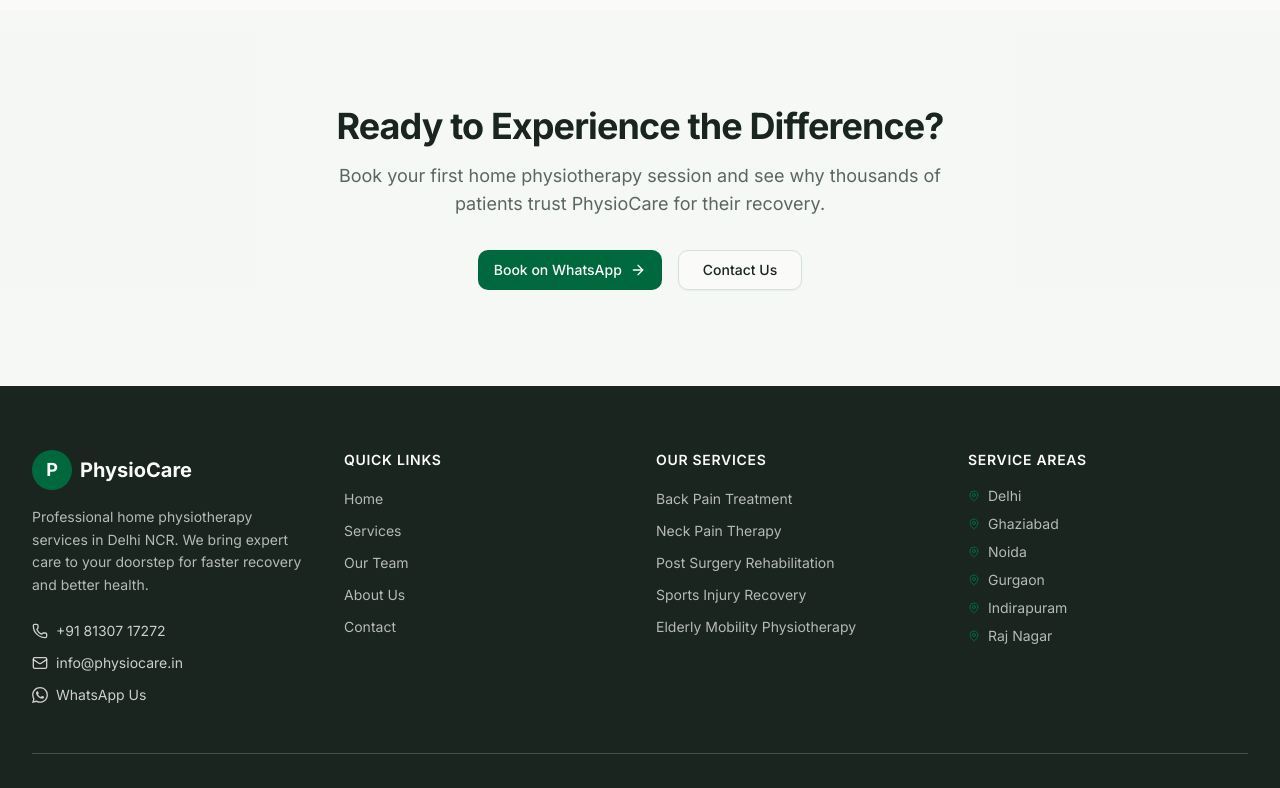
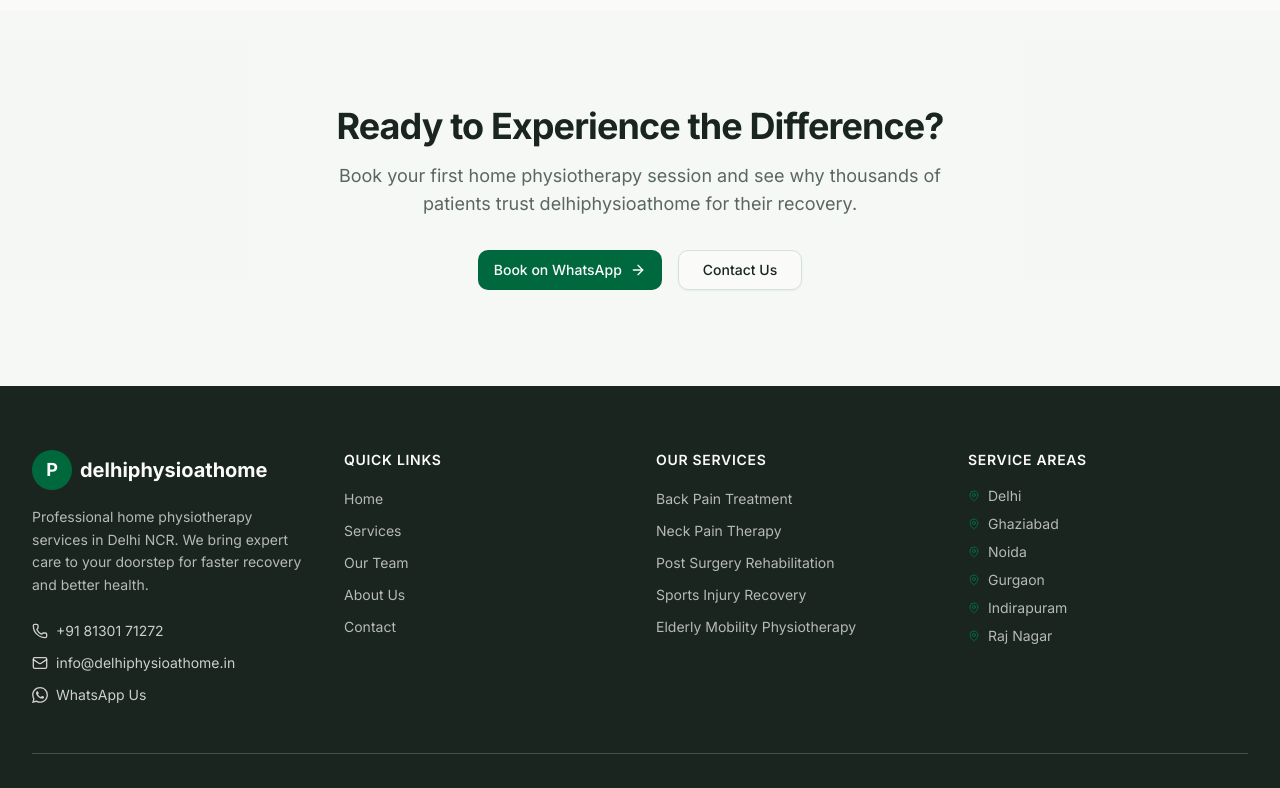
Before and after one commit to Yogesh261192/somesh-website, a Next.js app: page /about in a window 1280 px wide. Shown: the part 2000-2788 px from the top of the page. Built offline with nearby package versions, Linux system fonts and the light colour scheme.

Commit message:
changes done

```diff
--- a/app/about/page.tsx
+++ b/app/about/page.tsx
@@ -4,8 +4,8 @@ import { Card, CardContent } from "@/components/ui/card"
 import { CheckCircle, ArrowRight, Users, Target, Heart, Award } from "lucide-react"
 
 export const metadata: Metadata = {
-  title: "About Us | PhysioCare Delhi NCR",
-  description: "Learn about PhysioCare's mission to provide quality home physiotherapy services in Delhi NCR. Our certified physiotherapists bring expert care to your doorstep.",
+  title: "About Us | delhiphysioathome Delhi NCR",
+  description: "Learn about delhiphysioathome's mission to provide quality home physiotherapy services in Delhi NCR. Our certified physiotherapists bring expert care to your doorstep.",
 }
 
 const values = [
@@ -50,7 +50,7 @@ export default function AboutPage() {
               className="text-4xl font-bold tracking-tight text-foreground sm:text-5xl text-balance"
               style={{ fontFamily: 'var(--font-display)' }}
             >
-              About PhysioCare
+              About delhiphysioathome
             </h1>
             <p className="mt-6 text-lg text-muted-foreground leading-relaxed">
               We are a team of certified physiotherapists dedicated to providing quality home-based physiotherapy services across Delhi NCR. Our mission is to help patients recover comfortably without the hassle of traveling to clinics.
@@ -71,7 +71,7 @@ export default function AboutPage() {
                 Our Mission
               </h2>
               <p className="mt-4 text-lg text-muted-foreground leading-relaxed">
-                At PhysioCare, we believe that quality healthcare should be accessible and convenient for everyone. Many patients, especially the elderly and those recovering from surgery, find it difficult to travel to clinics regularly for their physiotherapy sessions.
+                At delhiphysioathome, we believe that quality healthcare should be accessible and convenient for everyone. Many patients, especially the elderly and those recovering from surgery, find it difficult to travel to clinics regularly for their physiotherapy sessions.
               </p>
               <p className="mt-4 text-lg text-muted-foreground leading-relaxed">
                 That&apos;s why we bring professional physiotherapy services directly to your doorstep. Our certified physiotherapists use the same techniques and equipment as clinic-based therapy, ensuring you receive the same quality of care in the comfort of your home.
@@ -173,12 +173,12 @@ export default function AboutPage() {
               Ready to Experience the Difference?
             </h2>
             <p className="mt-4 text-lg text-muted-foreground">
-              Book your first home physiotherapy session and see why thousands of patients trust PhysioCare for their recovery.
+              Book your first home physiotherapy session and see why thousands of patients trust delhiphysioathome for their recovery.
             </p>
             <div className="mt-8 flex flex-col gap-4 sm:flex-row sm:justify-center">
               <Button size="lg" className="gap-2" asChild>
                 <a
-                  href="https://wa.me/918130717272?text=Hi,%20I%20would%20like%20to%20book%20a%20physiotherapy%20session"
+                  href="https://wa.me/918130171272?text=Hi,%20I%20would%20like%20to%20book%20a%20physiotherapy%20session"
                   target="_blank"
                   rel="noopener noreferrer"
                 >
--- a/app/contact/page.tsx
+++ b/app/contact/page.tsx
@@ -5,21 +5,21 @@ import { Card, CardContent } from "@/components/ui/card"
 import { Phone, Mail, MapPin, Clock } from "lucide-react"
 
 export const metadata: Metadata = {
-  title: "Contact & Book Appointment | PhysioCare Delhi NCR",
+  title: "Contact & Book Appointment | delhiphysioathome Delhi NCR",
   description: "Book your home physiotherapy session in Delhi NCR. Contact us via phone, WhatsApp, or fill out our booking form. We serve Delhi, Noida, Gurgaon, and Ghaziabad.",
 }
 
 const contactInfo = [
   {
     title: "Phone",
-    value: "+91 81307 17272",
-    href: "tel:+918130717272",
+    value: "+91 81301 71272",
+    href: "tel:+918130171272",
     icon: Phone,
   },
   {
     title: "Email",
-    value: "info@physiocare.in",
-    href: "mailto:info@physiocare.in",
+    value: "info@delhiphysioathome.in",
+    href: "mailto:info@delhiphysioathome.in",
     icon: Mail,
   },
   {
@@ -86,7 +86,7 @@ export default function ContactPage() {
                 <div className="grid gap-4 sm:grid-cols-2 mb-8">
                   <Button size="lg" className="h-auto py-4 flex-col gap-2" asChild>
                     <a
-                      href="https://wa.me/918130717272?text=Hi,%20I%20would%20like%20to%20book%20a%20physiotherapy%20session"
+                      href="https://wa.me/918130171272?text=Hi,%20I%20would%20like%20to%20book%20a%20physiotherapy%20session"
                       target="_blank"
                       rel="noopener noreferrer"
                     >
@@ -97,7 +97,7 @@ export default function ContactPage() {
                     </a>
                   </Button>
                   <Button size="lg" variant="outline" className="h-auto py-4 flex-col gap-2" asChild>
-                    <a href="tel:+918130717272">
+                    <a href="tel:+918130171272">
                       <Phone className="h-6 w-6" />
                       <span>Call Now</span>
                     </a>
@@ -156,7 +156,7 @@ export default function ContactPage() {
                     allowFullScreen
                     loading="lazy"
                     referrerPolicy="no-referrer-when-downgrade"
-                    title="PhysioCare Delhi NCR Service Area"
+                    title="delhiphysioathome Delhi NCR Service Area"
                   />
                 </div>
               </div>
--- a/app/layout.tsx
+++ b/app/layout.tsx
@@ -16,29 +16,30 @@ const dmSans = DM_Sans({
 });
 
 export const metadata: Metadata = {
-  title: 'PhysioCare Delhi NCR | Professional Home Physiotherapy Services',
+  title: 'delhiphysioathome Delhi NCR | Professional Home Physiotherapy Services',
   description: 'Get expert physiotherapy treatment at your doorstep in Delhi, Noida, Gurgaon, and Ghaziabad. Certified physiotherapists for back pain, sports injuries, post-surgery rehab, and elderly care.',
   keywords: 'home physiotherapy Delhi, physiotherapist near me, back pain treatment, sports injury recovery, post surgery rehabilitation, elderly physiotherapy, Delhi NCR physiotherapy',
   generator: 'v0.app',
   openGraph: {
-    title: 'PhysioCare Delhi NCR | Professional Home Physiotherapy Services',
+    title: 'delhiphysioathome Delhi NCR | Professional Home Physiotherapy Services',
     description: 'Get expert physiotherapy treatment at your doorstep. Certified physiotherapists for all your recovery needs.',
     type: 'website',
   },
   icons: {
     icon: [
-      {
-        url: '/icon-light-32x32.png',
-        media: '(prefers-color-scheme: light)',
-      },
-      {
-        url: '/icon-dark-32x32.png',
-        media: '(prefers-color-scheme: dark)',
-      },
-      {
-        url: '/icon.svg',
-        type: 'image/svg+xml',
-      },
+      {url:'/favicon.ico'},
+      // {
+      //   url: '/icon-light-32x32.png',
+      //   media: '(prefers-color-scheme: light)',
+      // },
+      // {
+      //   url: '/icon-dark-32x32.png',
+      //   media: '(prefers-color-scheme: dark)',
+      // },
+      // {
+      //   url: '/icon.svg',
+      //   type: 'image/svg+xml',
+      // },
     ],
     apple: '/apple-icon.png',
   },
--- a/components/footer.tsx
+++ b/components/footer.tsx
@@ -38,23 +38,23 @@ export function Footer() {
                 <span className="text-lg font-bold text-primary-foreground">P</span>
               </div>
               <span className="text-xl font-bold" style={{ fontFamily: 'var(--font-display)' }}>
-                PhysioCare
+                delhiphysioathome
               </span>
             </div>
             <p className="text-sm text-background/70 leading-relaxed">
               Professional home physiotherapy services in Delhi NCR. We bring expert care to your doorstep for faster recovery and better health.
             </p>
             <div className="flex flex-col gap-3 pt-2">
-              <a href="tel:+918130717272" className="flex items-center gap-2 text-sm text-background/80 hover:text-background transition-colors">
+              <a href="tel:+918130171272" className="flex items-center gap-2 text-sm text-background/80 hover:text-background transition-colors">
                 <Phone className="h-4 w-4" />
-                <span>+91 81307 17272</span>
+                <span>+91 81301 71272</span>
               </a>
-              <a href="mailto:info@physiocare.in" className="flex items-center gap-2 text-sm text-background/80 hover:text-background transition-colors">
+              <a href="mailto:info@delhiphysioathome.in" className="flex items-center gap-2 text-sm text-background/80 hover:text-background transition-colors">
                 <Mail className="h-4 w-4" />
-                <span>info@physiocare.in</span>
+                <span>info@delhiphysioathome.in</span>
               </a>
               <a
-                href="https://wa.me/918130717272"
+                href="https://wa.me/918130171272"
                 target="_blank"
                 rel="noopener noreferrer"
                 className="flex items-center gap-2 text-sm text-background/80 hover:text-background transition-colors"
@@ -112,7 +112,7 @@ export function Footer() {
 
         <div className="mt-12 border-t border-background/20 pt-8">
           <p className="text-center text-sm text-background/60">
-            &copy; {new Date().getFullYear()} PhysioCare Delhi NCR. All rights reserved.
+            &copy; {new Date().getFullYear()} delhiphysioathome Delhi NCR. All rights reserved.
           </p>
         </div>
       </div>
--- a/components/header.tsx
+++ b/components/header.tsx
@@ -21,11 +21,11 @@ export function Header() {
       <nav className="mx-auto flex max-w-7xl items-center justify-between px-4 py-4 sm:px-6 lg:px-8">
         <div className="flex lg:flex-1">
           <Link href="/" className="-m-1.5 p-1.5 flex items-center gap-2">
-            <div className="flex h-10 w-10 items-center justify-center rounded-full bg-primary">
-              <span className="text-lg font-bold text-primary-foreground">P</span>
+            <div className="flex h-10 w-10 items-center justify-center rounded-full bg-white">
+              <img src="/favicon.ico" alt="delhiphysioathome" className="text-lg font-bold text-primary-foreground rounded-full" />
             </div>
             <span className="text-xl font-bold text-foreground" style={{ fontFamily: 'var(--font-display)' }}>
-              PhysioCare
+              DelhiPhysio@Home
             </span>
           </Link>
         </div>
@@ -55,14 +55,14 @@ export function Header() {
 
         <div className="hidden lg:flex lg:flex-1 lg:justify-end lg:gap-x-4">
           <Button variant="outline" size="sm" asChild>
-            <a href="tel:+918130717272" className="flex items-center gap-2">
+            <a href="tel:+918130171272" className="flex items-center gap-2">
               <Phone className="h-4 w-4" />
               <span>Call Now</span>
             </a>
           </Button>
           <Button size="sm" asChild>
             <a
-              href="https://wa.me/918130717272?text=Hi,%20I%20would%20like%20to%20book%20a%20physiotherapy%20session"
+              href="https://wa.me/918130171272?text=Hi,%20I%20would%20like%20to%20book%20a%20physiotherapy%20session"
               target="_blank"
               rel="noopener noreferrer"
             >
@@ -83,7 +83,7 @@ export function Header() {
                   <span className="text-lg font-bold text-primary-foreground">P</span>
                 </div>
                 <span className="text-xl font-bold text-foreground" style={{ fontFamily: 'var(--font-display)' }}>
-                  PhysioCare
+                  delhiphysioathome
                 </span>
               </Link>
               <button
@@ -111,14 +111,14 @@ export function Header() {
                 </div>
                 <div className="py-6 space-y-3">
                   <Button variant="outline" className="w-full" asChild>
-                    <a href="tel:+918130717272" className="flex items-center justify-center gap-2">
+                    <a href="tel:+918130171272" className="flex items-center justify-center gap-2">
                       <Phone className="h-4 w-4" />
                       <span>Call Now</span>
                     </a>
                   </Button>
                   <Button className="w-full" asChild>
                     <a
-                      href="https://wa.me/918130717272?text=Hi,%20I%20would%20like%20to%20book%20a%20physiotherapy%20session"
+                      href="https://wa.me/918130171272?text=Hi,%20I%20would%20like%20to%20book%20a%20physiotherapy%20session"
                       target="_blank"
                       rel="noopener noreferrer"
                     >
--- a/components/sections/cta.tsx
+++ b/components/sections/cta.tsx
@@ -22,7 +22,7 @@ export function CTASection() {
             <div className="mt-8 flex flex-col gap-4 sm:flex-row sm:justify-center">
               <Button size="lg" variant="secondary" className="gap-2" asChild>
                 <a
-                  href="https://wa.me/918130717272?text=Hi,%20I%20would%20like%20to%20book%20a%20physiotherapy%20session"
+                  href="https://wa.me/918130171272?text=Hi,%20I%20would%20like%20to%20book%20a%20physiotherapy%20session"
                   target="_blank"
                   rel="noopener noreferrer"
                 >
@@ -36,9 +36,9 @@ export function CTASection() {
                 className="gap-2 border-primary-foreground/30 text-primary-foreground hover:bg-primary-foreground/10 hover:text-primary-foreground"
                 asChild
               >
-                <a href="tel:+918130717272">
+                <a href="tel:+918130171272">
                   <Phone className="h-4 w-4" />
-                  Call +91 81307 17272
+                  Call +91 81301 71272
                 </a>
               </Button>
             </div>
--- a/components/sections/hero.tsx
+++ b/components/sections/hero.tsx
@@ -16,7 +16,7 @@ export function HeroSection() {
         <div className="grid gap-12 lg:grid-cols-2 lg:gap-16 items-center">
           <div className="space-y-8">
             <div className="inline-flex items-center rounded-full border border-primary/20 bg-primary/10 px-4 py-1.5">
-              <span className="text-sm font-medium text-primary">Trusted by 2000+ Patients in Delhi NCR</span>
+              <span className="text-sm font-medium text-primary">Trusted by 200+ Patients in Delhi NCR</span>
             </div>
 
             <h1
@@ -42,7 +42,7 @@ export function HeroSection() {
             <div className="flex flex-col gap-4 sm:flex-row">
               <Button size="lg" className="gap-2" asChild>
                 <a
-                  href="https://wa.me/918130717272?text=Hi,%20I%20would%20like%20to%20book%20a%20physiotherapy%20session"
+                  href="https://wa.me/918130171272?text=Hi,%20I%20would%20like%20to%20book%20a%20physiotherapy%20session"
                   target="_blank"
                   rel="noopener noreferrer"
                 >
--- a/components/sections/testimonials.tsx
+++ b/components/sections/testimonials.tsx
@@ -34,7 +34,7 @@ const testimonials = [
     name: "Vikram Sharma",
     location: "Indirapuram",
     rating: 5,
-    text: "Neck pain and constant headaches were affecting my work. After 2 months of physiotherapy, I'm completely pain-free. Thank you PhysioCare team!",
+    text: "Neck pain and constant headaches were affecting my work. After 2 months of physiotherapy, I'm completely pain-free. Thank you delhiphysioathome team!",
   },
 ]
 
--- a/components/sections/why-choose-us.tsx
+++ b/components/sections/why-choose-us.tsx
@@ -48,7 +48,7 @@ export function WhyChooseUsSection() {
             className="text-3xl font-bold tracking-tight text-foreground sm:text-4xl text-balance"
             style={{ fontFamily: 'var(--font-display)' }}
           >
-            Why Choose PhysioCare?
+            Why Choose delhiphysioathome?
           </h2>
           <p className="mt-4 text-lg text-muted-foreground">
             We are committed to providing the best physiotherapy experience for our patients.
```
Also changed, not shown: components/sections/doctors.tsx (+4 -4 lines), public/assets/logo.png (added), 1 other file (tests, documents, lock files or other folders).
